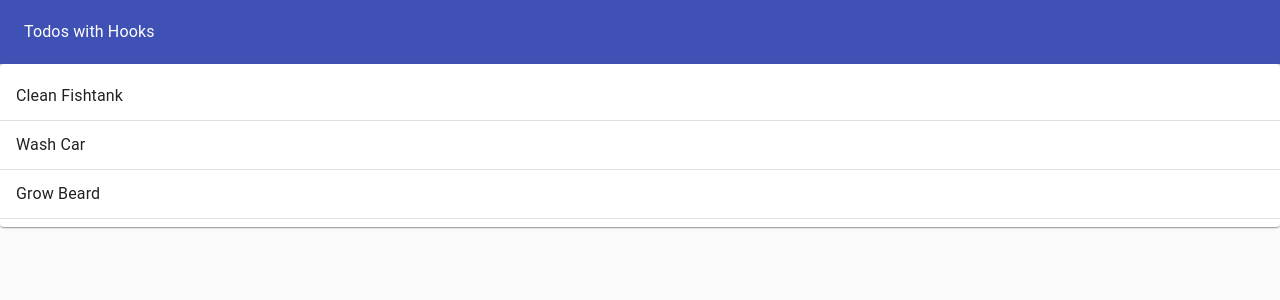
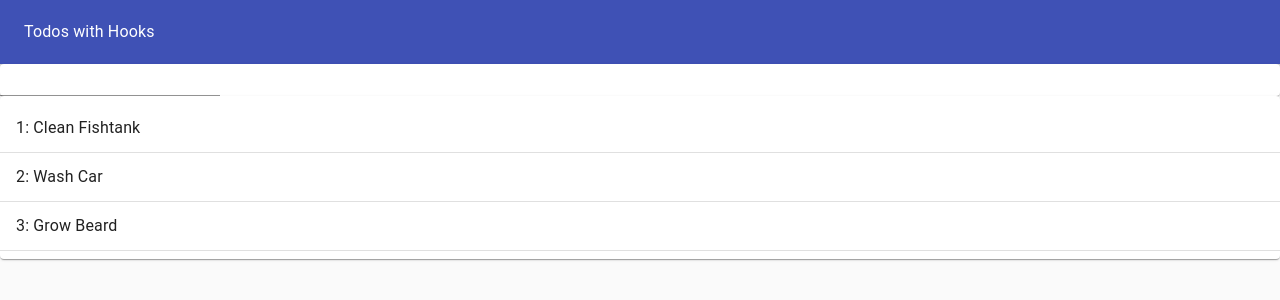
Before and after one commit to kripton-it/todo-list-with-hooks, a React (Create React App) app: page / in a window 1280 px wide. Shown: the top 300 px of the page. Built offline with nearby package versions, Linux system fonts and the light colour scheme.

Commit message:
TodoForm

```diff
--- a/src/TodoApp.js
+++ b/src/TodoApp.js
@@ -5,6 +5,7 @@ import AppBar from "@material-ui/core/AppBar";
 import Toolbar from "@material-ui/core/Toolbar";
 import Grid from "@material-ui/core/Grid";
 import TodoList from "./TodoList";
+import TodoForm from "./TodoForm";
 
 const TodoApp = () => {
   const initialTodos = [
@@ -13,6 +14,11 @@ const TodoApp = () => {
     { id: 3, task: "Grow Beard", completed: false }
   ];
   const [todos, setTodos] = useState(initialTodos);
+  const addTodo = newTask => {
+    const newTodoId = Math.max(...todos.map(({ id }) => id)) + 1;
+    const newTodo = { id: newTodoId, task: newTask, completed: false };
+    setTodos([...todos, newTodo]);
+  };
 
   return (
     <Paper
@@ -29,6 +35,7 @@ const TodoApp = () => {
           <Typography color="inherit">Todos with Hooks</Typography>
         </Toolbar>
       </AppBar>
+      <TodoForm addTodo={addTodo} />
       <TodoList todos={todos} />
     </Paper>
   );
--- /dev/null
+++ b/src/TodoForm.js
@@ -0,0 +1,23 @@
+import React from "react";
+import useInputState from './hooks/useInputState';
+import Paper from "@material-ui/core/Paper";
+import TextField from "@material-ui/core/TextField";
+
+const TodoForm = ({ addTodo }) => {
+  const [ newTask, updateNewTask, resetNewTask ] = useInputState("");
+  const handleSubmit = evt => {
+    evt.preventDefault();
+    addTodo(newTask);
+    resetNewTask();
+  }
+
+  return (
+    <Paper>
+      <form onSubmit={handleSubmit}>
+        <TextField value={newTask} onChange={updateNewTask} />
+      </form>
+    </Paper>
+  );
+};
+
+export default TodoForm;
--- a/src/TodoList.js
+++ b/src/TodoList.js
@@ -14,10 +14,10 @@ const TodoList = ({ todos }) => {
   return (
     <Paper>
       <List>
-        {todos.map(({ task }) => (
+        {todos.map(({ id, task }) => (
           <>
             <ListItem>
-              <ListItemText>{task}</ListItemText>
+              <ListItemText>{`${id}: ${task}`}</ListItemText>
             </ListItem>
             <Divider />
           </>
--- /dev/null
+++ b/src/hooks/useInputState.js
@@ -0,0 +1,12 @@
+import { useState } from 'react';
+export default initialValue => {
+  const [ value, setValue ] = useState(initialValue);
+  const updateValue = ({ target }) => {
+    setValue(target.value)
+  };
+  const resetValue = () => {
+    setValue("");
+  };
+
+  return [value, updateValue, resetValue];
+}
```
